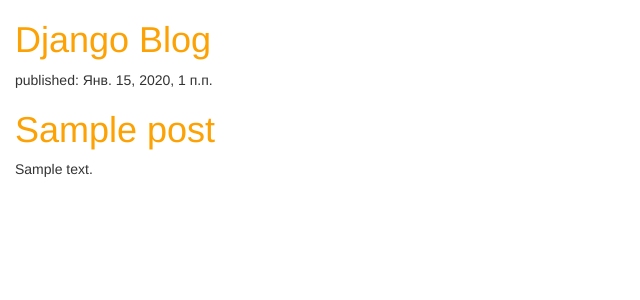
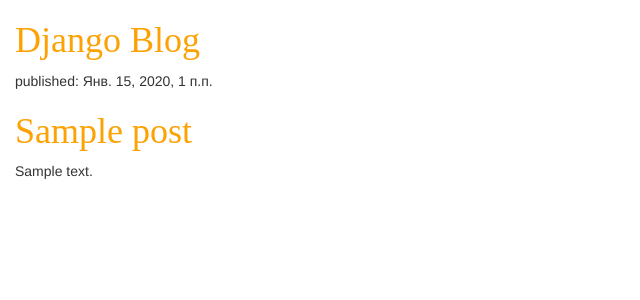
Before and after one commit to Gladspir/003, a Django app: template blog/templates/blog/post_list.html in a window 1280 px wide. Shown: the top 300 px of the page, without its empty margins (0-640 px from the left). Run offline with Django 3.2, Linux system fonts and the light colour scheme; the template is opened without the code that fills it: values that come from a table or form of the project are taken from there, others are empty; tables that the repository leaves empty hold one stand-in row (values such as "Sample post"); some libraries are stand-ins or nearby versions.

Commit message:
использование шрифта Lobster в заголовках

```diff
--- a/blog/static/css/blog.css
+++ b/blog/static/css/blog.css
@@ -5,3 +5,8 @@
     body {
         padding-left: 15px;
     }
+
+    h1 a {
+        color: #FCA205;
+        font-family: 'Lobster';
+    }
```
